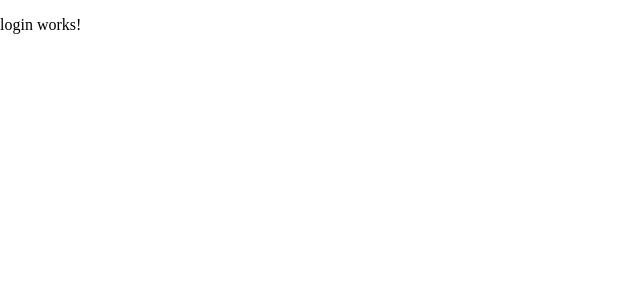
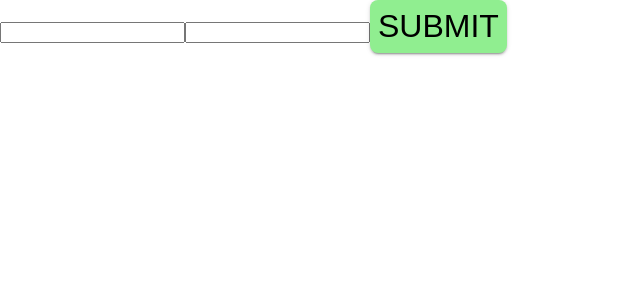
Before and after one commit to ZacharyWigfield/dingblog, an Angular app: page /login in a window 1280 px wide. Shown: the top 300 px of the page, without its empty margins (0-640 px from the left). Built offline with nearby package versions, Linux system fonts and the light colour scheme.

Commit message:
created reusable submit button and implemented it across multiple components

```diff
--- a/src/app/app.module.ts
+++ b/src/app/app.module.ts
@@ -6,13 +6,15 @@
 import { BlogWriteComponent } from './blog-write/blog-write.component';
 import { BlogReadComponent } from './blog-read/blog-read.component';
 import { LoginComponent } from './login/login.component';
+import { SubmitBtnComponent } from './shared/submit-btn/submit-btn.component';
 
 @NgModule({
   declarations: [
     AppComponent,
     BlogWriteComponent,
     BlogReadComponent,
-    LoginComponent
+    LoginComponent,
+    SubmitBtnComponent
   ],
   imports: [
     BrowserModule,
--- a/src/app/blog-write/blog-write.component.html
+++ b/src/app/blog-write/blog-write.component.html
@@ -5,7 +5,7 @@
             <input name="title" id="title">
 
             <span class="submit-btn">
-                <button>SUBMIT</button>
+                <app-submit-btn></app-submit-btn>
             </span>
         </div>
 
--- a/src/app/blog-write/blog-write.component.scss
+++ b/src/app/blog-write/blog-write.component.scss
@@ -45,17 +45,6 @@
     float: right;
 }
 
-button {
-    font-size: 2rem;
-    padding: 0.5rem;
-    border-radius: 8px;
-    border: none;
-    background-color: lightgreen;
-    text-align: right;
-    cursor: pointer;
-    box-shadow: 0 3px 1px -2px #0003, 0 2px 2px #00000024, 0 1px 5px #0000001f;
-}
-
 label {
     margin: 0.5rem;
     font-size: 1.5rem;
--- a/src/app/login/login.component.html
+++ b/src/app/login/login.component.html
@@ -1 +1,5 @@
-<p>login works!</p>
+<input>
+
+<input>
+
+<app-submit-btn></app-submit-btn>
--- /dev/null
+++ b/src/app/shared/submit-btn/submit-btn.component.html
@@ -0,0 +1 @@
+<button>SUBMIT</button>
--- /dev/null
+++ b/src/app/shared/submit-btn/submit-btn.component.scss
@@ -0,0 +1,10 @@
+button {
+    font-size: 2rem;
+    padding: 0.5rem;
+    border-radius: 8px;
+    border: none;
+    background-color: lightgreen;
+    text-align: right;
+    cursor: pointer;
+    box-shadow: 0 3px 1px -2px #0003, 0 2px 2px #00000024, 0 1px 5px #0000001f;
+}
--- /dev/null
+++ b/src/app/shared/submit-btn/submit-btn.component.ts
@@ -0,0 +1,15 @@
+import { Component, OnInit } from '@angular/core';
+
+@Component({
+  selector: 'app-submit-btn',
+  templateUrl: './submit-btn.component.html',
+  styleUrls: ['./submit-btn.component.scss']
+})
+export class SubmitBtnComponent implements OnInit {
+
+  constructor() { }
+
+  ngOnInit(): void {
+  }
+
+}
```
Also changed, not shown: 1 other file (tests, documents, lock files or other folders).
